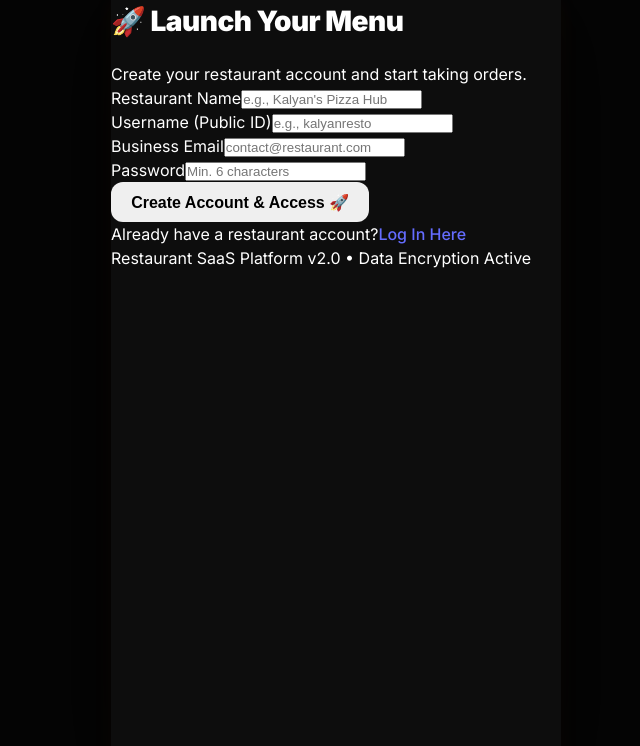
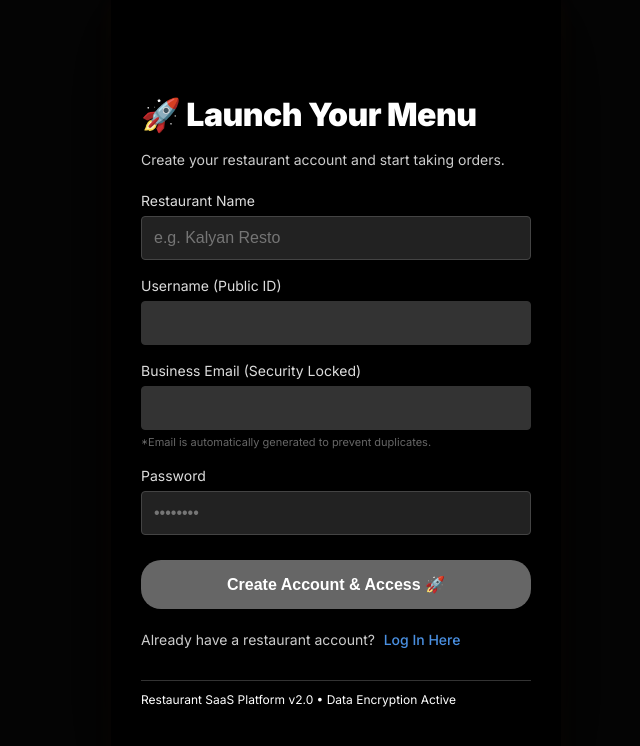
Before and after one commit to kalyan-1845/smart-menu-app, a React (Vite) app in the folder frontend/: page /register in a window 1280 px wide. Shown: the top 746 px of the page, without its empty margins (304-944 px from the left). Built offline with nearby package versions, Linux system fonts and the light colour scheme.

Commit message:
css for register

```diff
--- a/frontend/src/Register.jsx
+++ b/frontend/src/Register.jsx
@@ -1,214 +1,275 @@
-import React, { useState, useEffect } from 'react';
-import axios from 'axios';
-import { useNavigate, Link } from 'react-router-dom';
+import React, { useState } from "react";
+import axios from "axios";
+import { Link, useNavigate } from "react-router-dom";
 
-/**
- * Register Component
- * Allows new restaurant owners to create an account.
- * Automatically logs them in and redirects to the Chef Dashboard upon success.
- */
+// 🚀 REGISTRATION COMPONENT
 const Register = () => {
-    const [formData, setFormData] = useState({
-        restaurantName: '',
-        username: '',
-        email: '',
-        password: '',
-    });
-    const [error, setError] = useState('');
-    const [loading, setLoading] = useState(false);
   const navigate = useNavigate();
 
-    // 🎯 Clear any existing session data when the user lands on the register page
-    useEffect(() => {
-        localStorage.removeItem('ownerToken');
-        localStorage.removeItem('ownerId');
-        localStorage.removeItem('ownerUsername');
-    }, []);
+  // --- 1. STATE MANAGEMENT ---
+  const [formData, setFormData] = useState({
+    restaurantName: "",
+    username: "",
+    email: "",
+    password: ""
+  });
 
-    const handleChange = (e) => {
-        setFormData({ ...formData, [e.target.name]: e.target.value });
+  const [error, setError] = useState("");
+  const [loading, setLoading] = useState(false);
+
+  // --- 2. LOGIC: AUTO-GENERATE EMAIL ---
+  const handleNameChange = (e) => {
+    const rawName = e.target.value;
+
+    // Create a clean ID: remove spaces, special chars, and make lowercase
+    // Example: "Kalyan Resto & Bar" -> "kalyanrestobar"
+    const cleanId = rawName.replace(/[^a-zA-Z0-9]/g, "").toLowerCase();
+
+    setFormData({
+      restaurantName: rawName,
+      username: cleanId,             // Auto-fill Username
+      email: cleanId ? `${cleanId}@gmail.com` : "", // Auto-fill Email
+      password: formData.password    // Keep password same
+    });
   };
 
+  const handlePasswordChange = (e) => {
+    setFormData({ ...formData, password: e.target.value });
+  };
+
+  // --- 3. SUBMIT HANDLER ---
   const handleSubmit = async (e) => {
     e.preventDefault();
-        setError('');
     setLoading(true);
+    setError("");
 
-        // Simple client-side validation
-        if (formData.password.length < 6) {
-            setError("Password must be at least 6 characters long.");
+    if(!formData.username) {
+        setError("Please enter a valid restaurant name.");
         setLoading(false);
         return;
     }
 
     try {
-            /** * ✅ FIXED URL: Removed concatenated 'localhost' strings.
-             * Ensure your backend is deployed and running on this Render URL.
-             */
-            const response = await axios.post(
-                'https://smart-menu-backend-5ge7.onrender.com/api/auth/register',
-                formData
-            );
+      // Adjust this URL to match your actual backend URL
+      const res = await axios.post("https://smart-menu-backend-5ge7.onrender.com/api/auth/register", formData);
 
-            // The backend returns the token, the new MongoDB _id, and the username
-            const { token, _id, username } = response.data;
-
-            if (token && _id) {
-                // 🎯 Store credentials for the session
-                localStorage.setItem('ownerToken', token);
-                localStorage.setItem('ownerId', _id);
-                localStorage.setItem('ownerUsername', username || formData.username);
-
-                alert(`✅ Registration successful! Welcome, ${formData.restaurantName}.`);
-
-                // 🎯 Hard Redirect
-                // Using window.location.href forces a clean state refresh for the dashboard
-                window.location.href = '/chef';
+      // If successful, save token and redirect
+      if (res.data) {
+        alert("Registration Successful! Please Login.");
+        navigate("/login");
+      }
+    } catch (err) {
+      console.error(err);
+      if (err.response && err.response.data.message) {
+        setError(err.response.data.message);
       } else {
-                // Fallback if backend registers but doesn't provide a session token
-                alert("✅ Account created! Please log in.");
-                navigate('/login');
+        setError("Server error. Try again later.");
       }
-
-        } catch (err) {
-            console.error('Registration error:', err);
-
-            // Extracts specific error message from the backend or provides a fallback
-            const msg = err.response?.data?.message ||
-                        'Registration failed. Server might be down or Username/Email already taken.';
-            setError(msg);
     } finally {
       setLoading(false);
     }
   };
 
+  // --- 4. RENDER ---
   return (
-        <div className="min-h-screen flex items-center justify-center bg-[#0A0F18] p-6 font-sans selection:bg-[#FF9933] selection:text-white">
-            <div className="bg-[#181D2A] p-8 md:p-10 rounded-3xl shadow-2xl w-full max-w-md border border-gray-700/50">
+    <div style={styles.container}>
+      <div style={styles.card}>
 
-                {/* --- Header --- */}
-                <div className="text-center mb-8">
-                    <h1 className="text-3xl font-extrabold text-[#FF9933] mb-2">
-                        🚀 Launch Your Menu
-                    </h1>
-                    <p className="text-gray-400 text-sm leading-relaxed">
-                        Create your restaurant account and start taking orders.
-                    </p>
-                </div>
+        {/* HEADER */}
+        <h1 style={styles.title}>🚀 Launch Your Menu</h1>
+        <p style={styles.subtitle}>Create your restaurant account and start taking orders.</p>
 
-                {/* --- Registration Form --- */}
-                <form onSubmit={handleSubmit} className="space-y-5">
-                    {/* Restaurant Name */}
-                    <div>
-                        <label className="block text-xs font-bold text-gray-400 uppercase tracking-widest mb-1 ml-1" htmlFor="restaurantName">
-                            Restaurant Name
-                        </label>
+        {/* ERROR MESSAGE */}
+        {error && <div style={styles.errorBox}>{error}</div>}
+
+        <form onSubmit={handleSubmit} style={styles.form}>
+
+          {/* 1. RESTAURANT NAME (Main Input) */}
+          <div style={styles.inputGroup}>
+            <label style={styles.label}>Restaurant Name</label>
             <input
               type="text"
-                            name="restaurantName"
-                            id="restaurantName"
+              required
+              placeholder="e.g. Kalyan Resto"
               value={formData.restaurantName}
-                            onChange={handleChange}
-                            required
-                            className="w-full p-3 rounded-xl bg-gray-800/50 border border-gray-700 focus:ring-2 focus:ring-[#FF9933] focus:border-transparent text-white transition outline-none placeholder:text-gray-600"
-                            placeholder="e.g., Kalyan's Pizza Hub"
+              onChange={handleNameChange}
+              style={styles.input}
             />
           </div>
 
-                    {/* Username */}
-                    <div>
-                        <label className="block text-xs font-bold text-gray-400 uppercase tracking-widest mb-1 ml-1" htmlFor="username">
-                            Username (Public ID)
-                        </label>
+          {/* 2. USERNAME (Auto-Filled & Read-Only) */}
+          <div style={styles.inputGroup}>
+            <label style={styles.label}>Username (Public ID)</label>
             <input
               type="text"
-                            name="username"
-                            id="username"
+              readOnly
               value={formData.username}
-                            onChange={handleChange}
-                            required
-                            className="w-full p-3 rounded-xl bg-gray-800/50 border border-gray-700 focus:ring-2 focus:ring-[#FF9933] focus:border-transparent text-white transition outline-none placeholder:text-gray-600"
-                            placeholder="e.g., kalyanresto"
+              style={{ ...styles.input, ...styles.readOnlyInput }}
+              title="Auto-generated from restaurant name"
             />
           </div>
 
-                    {/* Email */}
-                    <div>
-                        <label className="block text-xs font-bold text-gray-400 uppercase tracking-widest mb-1 ml-1" htmlFor="email">
-                            Business Email
-                        </label>
+          {/* 3. EMAIL (Auto-Filled & Read-Only - BLOCKED PERSONAL EMAILS) */}
+          <div style={styles.inputGroup}>
+            <label style={styles.label}>Business Email (Security Locked)</label>
             <input
               type="email"
-                            name="email"
-                            id="email"
+              readOnly
               value={formData.email}
-                            onChange={handleChange}
+              style={{ ...styles.input, ...styles.readOnlyInput }}
+              title="Email is locked to the restaurant name for security"
+            />
+            <p style={styles.helperText}>*Email is automatically generated to prevent duplicates.</p>
+          </div>
+
+          {/* 4. PASSWORD */}
+          <div style={styles.inputGroup}>
+            <label style={styles.label}>Password</label>
+            <input
+              type="password"
               required
-                            className="w-full p-3 rounded-xl bg-gray-800/50 border border-gray-700 focus:ring-2 focus:ring-[#FF9933] focus:border-transparent text-white transition outline-none placeholder:text-gray-600"
-                            placeholder="contact@restaurant.com"
+              placeholder="••••••••"
+              value={formData.password}
+              onChange={handlePasswordChange}
+              style={styles.input}
             />
           </div>
 
-                    {/* Password */}
-                    <div>
-                        <label className="block text-xs font-bold text-gray-400 uppercase tracking-widest mb-1 ml-1" htmlFor="password">
-                            Password
-                        </label>
-                        <input
-                            type="password"
-                            name="password"
-                            id="password"
-                            value={formData.password}
-                            onChange={handleChange}
-                            required
-                            className="w-full p-3 rounded-xl bg-gray-800/50 border border-gray-700 focus:ring-2 focus:ring-[#FF9933] focus:border-transparent text-white transition outline-none placeholder:text-gray-600"
-                            placeholder="Min. 6 characters"
-                        />
-                    </div>
-
-                    {/* Error Display */}
-                    {error && (
-                        <div className="text-red-400 bg-red-900/20 p-3 rounded-xl text-sm border border-red-800/50 text-center animate-pulse">
-                            {error}
-                        </div>
-                    )}
-
-                    {/* Submit Button */}
+          {/* SUBMIT BUTTON */}
           <button
             type="submit"
             disabled={loading}
-                        className="w-full bg-[#138808] hover:bg-[#19ac0b] text-white font-black py-4 rounded-2xl shadow-lg shadow-green-900/20 transition transform active:scale-95 disabled:opacity-50 uppercase tracking-widest text-sm mt-2"
+            style={loading ? styles.buttonDisabled : styles.button}
           >
-                        {loading ? (
-                            <span className="flex items-center justify-center gap-2">
-                                <svg className="animate-spin h-5 w-5 text-white" viewBox="0 0 24 24">
-                                    <circle className="opacity-25" cx="12" cy="12" r="10" stroke="currentColor" strokeWidth="4" fill="none"></circle>
-                                    <path className="opacity-75" fill="currentColor" d="M4 12a8 8 0 018-8V0C5.373 0 0 5.373 0 12h4zm2 5.291A7.962 7.962 0 014 12H0c0 3.042 1.135 5.824 3 7.938l3-2.647z"></path>
-                                </svg>
-                                Creating Kitchen...
-                            </span>
-                        ) : (
-                            'Create Account & Access 🚀'
-                        )}
+            {loading ? "Creating Account..." : "Create Account & Access 🚀"}
           </button>
+
         </form>
 
-                {/* --- Footer Links --- */}
-                <div className="mt-8 text-center pt-6 border-t border-gray-700/30">
-                    <p className="text-gray-400 text-sm">
+        {/* FOOTER */}
+        <div style={styles.footer}>
             Already have a restaurant account?
-                        <Link to="/login" className="text-[#FF9933] hover:text-orange-400 hover:underline ml-1 font-bold transition">
-                            Log In Here
-                        </Link>
-                    </p>
+            <Link to="/login" style={styles.link}> Log In Here</Link>
         </div>
+        <div style={styles.version}>
+            Restaurant SaaS Platform v2.0 • Data Encryption Active
         </div>
-            {/* Version Disclaimer */}
-            <p className="fixed bottom-6 text-gray-700 text-[10px] uppercase tracking-widest">
-                Restaurant SaaS Platform v2.0 • Data Encryption Active
-            </p>
+
+      </div>
     </div>
   );
 };
 
+// --- INLINE STYLES (No CSS File Needed) ---
+const styles = {
+  container: {
+    minHeight: "100vh",
+    backgroundColor: "#000",
+    display: "flex",
+    justifyContent: "center",
+    alignItems: "center",
+    padding: "20px",
+    fontFamily: "'Inter', sans-serif",
+    color: "#fff",
+  },
+  card: {
+    width: "100%",
+    maxWidth: "450px",
+    padding: "10px", // Minimal padding to match your screenshot
+  },
+  title: {
+    fontSize: "32px",
+    fontWeight: "800",
+    marginBottom: "10px",
+    marginTop: "0",
+  },
+  subtitle: {
+    color: "#ccc",
+    marginBottom: "20px",
+    fontSize: "14px",
+  },
+  form: {
+    display: "flex",
+    flexDirection: "column",
+    gap: "15px",
+  },
+  inputGroup: {
+    display: "flex",
+    flexDirection: "column",
+  },
+  label: {
+    fontSize: "14px",
+    marginBottom: "5px",
+    color: "#ddd",
+  },
+  input: {
+    padding: "12px",
+    borderRadius: "4px",
+    border: "1px solid #444",
+    backgroundColor: "#222",
+    color: "#fff",
+    fontSize: "16px",
+    outline: "none",
+  },
+  readOnlyInput: {
+    backgroundColor: "#333", // Darker background to show it's locked
+    color: "#888",
+    cursor: "not-allowed",
+    border: "1px solid #333",
+  },
+  button: {
+    padding: "15px",
+    backgroundColor: "#666", // Greyish button like in screenshot
+    color: "#fff",
+    border: "none",
+    borderRadius: "20px", // Rounded pill shape
+    fontSize: "16px",
+    fontWeight: "bold",
+    cursor: "pointer",
+    marginTop: "10px",
+    transition: "background 0.3s",
+  },
+  buttonDisabled: {
+    padding: "15px",
+    backgroundColor: "#444",
+    color: "#888",
+    border: "none",
+    borderRadius: "20px",
+    cursor: "not-allowed",
+    marginTop: "10px",
+  },
+  errorBox: {
+    backgroundColor: "rgba(255, 0, 0, 0.1)",
+    border: "1px solid red",
+    color: "red",
+    padding: "10px",
+    borderRadius: "5px",
+    marginBottom: "15px",
+    fontSize: "14px",
+  },
+  footer: {
+    marginTop: "20px",
+    fontSize: "14px",
+    color: "#ccc",
+  },
+  link: {
+    color: "#4a90e2",
+    textDecoration: "none",
+    marginLeft: "5px",
+  },
+  helperText: {
+    fontSize: "11px",
+    color: "#666",
+    marginTop: "4px",
+    fontStyle: "italic"
+  },
+  version: {
+    marginTop: "30px",
+    fontSize: "12px",
+    color: "#fff",
+    borderTop: "1px solid #333",
+    paddingTop: "10px"
+  }
+};
+
 export default Register;
```
Lines whose indentation alone changed are shown as unchanged.
